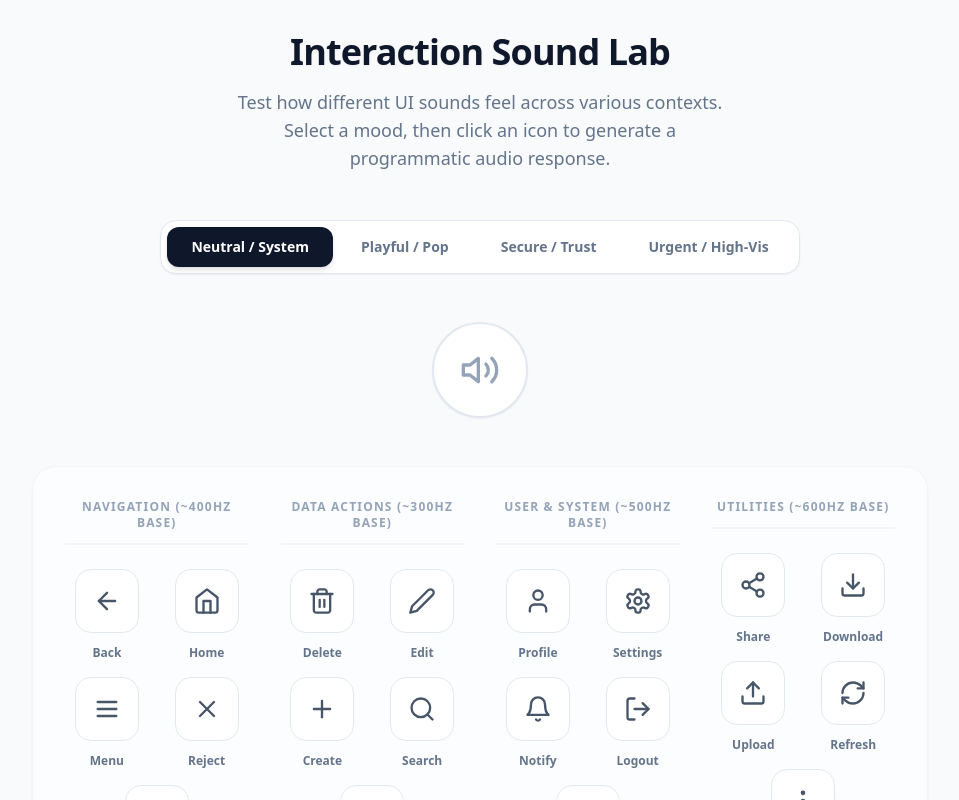
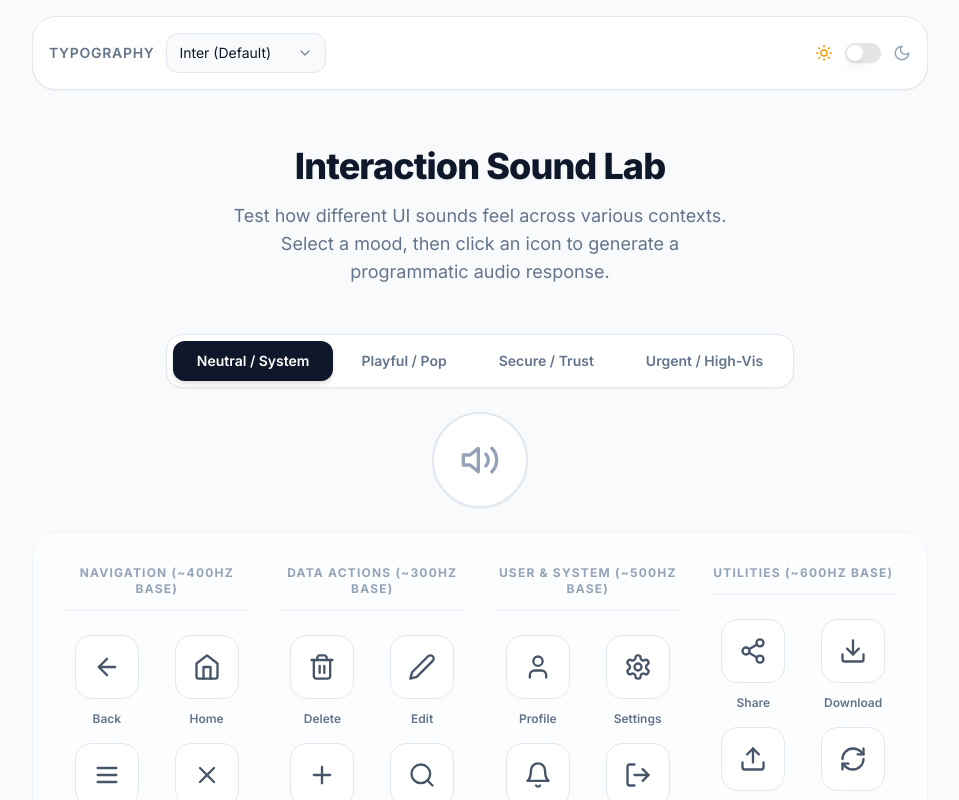
Before and after one commit to suhasnayak7-kraft/music-loop, a React (Vite) app: page / in a window 1280 px wide. Shown: the top 800 px of the page, without its empty margins (160-1119 px from the left). Built offline with nearby package versions, Linux system fonts and the light colour scheme.

Commit message:
feat: Add dark mode toggle, typography selection, and update docs

```diff
--- a/index.html
+++ b/index.html
@@ -1,12 +1,20 @@
 <!DOCTYPE html>
 <html lang="en">
+
 <head>
   <meta charset="UTF-8" />
   <meta name="viewport" content="width=device-width, initial-scale=1.0" />
   <title>Interaction Sound Lab</title>
+  <link rel="preconnect" href="https://fonts.googleapis.com">
+  <link rel="preconnect" href="https://fonts.gstatic.com" crossorigin>
+  <link
+    href="https://fonts.googleapis.com/css2?family=Inter:wght@400;600;700;800&family=Poppins:wght@400;600;700;800&family=Roboto:wght@400;500;700;900&family=Space+Grotesk:wght@400;600;700&family=Urbanist:wght@400;600;700;800&display=swap"
+    rel="stylesheet">
 </head>
+
 <body>
   <div id="root"></div>
   <script type="module" src="/src/main.jsx"></script>
 </body>
+
 </html>
--- a/package.json
+++ b/package.json
@@ -10,6 +10,7 @@
   },
   "dependencies": {
     "@radix-ui/react-select": "^2.2.6",
+    "@radix-ui/react-switch": "^1.2.6",
     "class-variance-authority": "^0.7.1",
     "clsx": "^2.1.1",
     "lucide-react": "^0.344.0",
--- a/src/App.jsx
+++ b/src/App.jsx
@@ -1,6 +1,7 @@
 import React, { useState, useEffect } from 'react';
 import { MOODS } from './constants';
 import { useAudio } from './hooks/useAudio';
+import { HeaderControls } from './components/HeaderControls';
 import { MoodSelector } from './components/MoodSelector';
 import { ActiveVisualizer } from './components/ActiveVisualizer';
 import { IconGrid } from './components/IconGrid';
@@ -9,6 +10,11 @@ export default function App() {
     const [activeMood, setActiveMood] = useState(MOODS[0].id);
     const [activeIcon, setActiveIcon] = useState(null);
     const [isPlaying, setIsPlaying] = useState(false);
+
+    // UI State
+    const [theme, setTheme] = useState('light');
+    const [font, setFont] = useState('font-sans'); // The tailwind typography class
+
     const { init, playTone } = useAudio();
 
     // Initialize audio engine on first interaction to bypass autoplay restrictions
@@ -20,6 +26,15 @@ export default function App() {
         window.addEventListener('click', handleFirstInteraction);
         return () => window.removeEventListener('click', handleFirstInteraction);
     }, [init]);
+
+    // Handle Document Dark Mode Toggle
+    useEffect(() => {
+        if (theme === 'dark') {
+            document.documentElement.classList.add('dark');
+        } else {
+            document.documentElement.classList.remove('dark');
+        }
+    }, [theme]);
 
     const handleIconClick = (iconData, colorClasses) => {
         init(); // Ensure initialized
@@ -34,15 +49,18 @@ export default function App() {
     };
 
     return (
-        <div className="min-h-screen bg-slate-50 text-slate-800 p-8 font-sans selection:bg-pink-200">
-            <div className="max-w-4xl mx-auto space-y-12">
+        <div className={`min-h-screen bg-slate-50 dark:bg-slate-950 text-slate-800 dark:text-slate-100 p-8 pt-4 transition-colors duration-300 selection:bg-pink-200 ${font}`}>
+            <div className="max-w-4xl mx-auto space-y-6">
+
+                {/* Top Controls: Dark Mode & Typography Selectors */}
+                <HeaderControls theme={theme} setTheme={setTheme} font={font} setFont={setFont} />
 
                 {/* Header Section */}
-                <header className="text-center space-y-4">
-                    <h1 className="text-4xl font-extrabold tracking-tight text-slate-900 drop-shadow-sm">
+                <header className="text-center space-y-4 pt-6 pb-6">
+                    <h1 className="text-4xl font-extrabold tracking-tight text-slate-900 dark:text-white drop-shadow-sm transition-colors duration-300">
                         Interaction Sound Lab
                     </h1>
-                    <p className="text-slate-500 max-w-lg mx-auto text-lg">
+                    <p className="text-slate-500 dark:text-slate-400 max-w-lg mx-auto text-lg transition-colors duration-300">
                         Test how different UI sounds feel across various contexts. Select a mood, then click an icon to generate a programmatic audio response.
                     </p>
                 </header>
--- a/src/components/ActiveVisualizer.jsx
+++ b/src/components/ActiveVisualizer.jsx
@@ -18,7 +18,7 @@ export function ActiveVisualizer({ isPlaying, activeIcon }) {
           transition-all duration-300 ease-[cubic-bezier(0.34,1.56,0.64,1)]
           ${isPlaying && activeIcon
                         ? `${activeIcon.colorClasses?.bg || 'bg-slate-500'} text-white shadow-xl scale-[1.15] ${activeIcon.colorClasses?.shadow || ''}`
-                        : 'bg-white border-2 border-slate-200 text-slate-400 shadow-sm'}
+                        : 'bg-white dark:bg-slate-900 border-2 border-slate-200 dark:border-slate-800 text-slate-400 shadow-sm'}
         `}>
                     <ActiveIconComponent size={40} className={isPlaying ? "animate-bounce" : ""} />
                 </div>
--- /dev/null
+++ b/src/components/HeaderControls.jsx
@@ -0,0 +1,41 @@
+import React from 'react';
+import { Select, SelectContent, SelectItem, SelectTrigger, SelectValue } from "@/components/ui/select"
+import { Switch } from "@/components/ui/switch"
+import { Moon, Sun } from 'lucide-react';
+
+export function HeaderControls({ theme, setTheme, font, setFont }) {
+    return (
+        <div className="flex flex-col sm:flex-row items-center justify-between gap-4 bg-white dark:bg-slate-900 p-4 rounded-3xl border border-slate-200 dark:border-slate-800 shadow-sm transition-colors duration-300 w-full mb-8">
+
+            {/* Typography Selector */}
+            <div className="flex items-center gap-3">
+                <span className="text-sm font-semibold text-slate-500 dark:text-slate-400 uppercase tracking-wider">Typography</span>
+                <Select value={font} onValueChange={setFont}>
+                    <SelectTrigger className="w-[160px] bg-slate-50 dark:bg-slate-950 border-slate-200 dark:border-slate-800 text-slate-900 dark:text-slate-100 font-medium rounded-xl h-10 shadow-none focus:ring-slate-400">
+                        <SelectValue placeholder="Select Font" />
+                    </SelectTrigger>
+                    <SelectContent className="rounded-xl border-slate-200 dark:border-slate-800 bg-white dark:bg-slate-900 text-slate-900 dark:text-slate-100">
+                        <SelectItem value="font-sans" className="cursor-pointer font-medium p-2">Inter (Default)</SelectItem>
+                        <SelectItem value="font-poppins" className="cursor-pointer font-medium p-2" style={{ fontFamily: "Poppins" }}>Poppins</SelectItem>
+                        <SelectItem value="font-inter" className="cursor-pointer font-medium p-2" style={{ fontFamily: "Inter" }}>Inter</SelectItem>
+                        <SelectItem value="font-space-grotesk" className="cursor-pointer font-medium p-2" style={{ fontFamily: "Space Grotesk" }}>Space Grotesk</SelectItem>
+                        <SelectItem value="font-roboto" className="cursor-pointer font-medium p-2" style={{ fontFamily: "Roboto" }}>Roboto</SelectItem>
+                        <SelectItem value="font-urbanist" className="cursor-pointer font-medium p-2" style={{ fontFamily: "Urbanist" }}>Urbanist</SelectItem>
+                    </SelectContent>
+                </Select>
+            </div>
+
+            {/* Dark Mode Toggle */}
+            <div className="flex items-center gap-3">
+                <Sun size={18} className={`transition-colors ${theme === 'light' ? 'text-amber-500' : 'text-slate-500'}`} />
+                <Switch
+                    checked={theme === 'dark'}
+                    onCheckedChange={(checked) => setTheme(checked ? 'dark' : 'light')}
+                    className="data-[state=checked]:bg-pink-500"
+                />
+                <Moon size={18} className={`transition-colors ${theme === 'dark' ? 'text-blue-400' : 'text-slate-400'}`} />
+            </div>
+
+        </div>
+    );
+}
--- a/src/components/IconGrid.jsx
+++ b/src/components/IconGrid.jsx
@@ -3,10 +3,10 @@ import { ICON_GRIDS, ACTION_FREQUENCIES } from '../constants';
 
 export function IconGrid({ activeIcon, handleIconClick }) {
     return (
-        <div className="grid grid-cols-1 md:grid-cols-2 lg:grid-cols-4 gap-8 bg-white/50 p-8 rounded-3xl border border-slate-100 shadow-sm backdrop-blur-sm">
+        <div className="grid grid-cols-1 md:grid-cols-2 lg:grid-cols-4 gap-8 bg-white/50 dark:bg-slate-900/50 p-8 rounded-3xl border border-slate-100 dark:border-slate-800 shadow-sm backdrop-blur-sm">
             {ICON_GRIDS.map((grid, groupIdx) => (
                 <div key={groupIdx} className="flex flex-col items-center">
-                    <h3 className="text-xs font-bold text-slate-400 uppercase tracking-widest mb-6 border-b-2 border-slate-100 pb-3 w-full text-center">
+                    <h3 className="text-xs font-bold text-slate-400 dark:text-slate-500 uppercase tracking-widest mb-6 border-b-2 border-slate-100 dark:border-slate-800 pb-3 w-full text-center">
                         {grid.title}
                     </h3>
 
@@ -28,10 +28,10 @@ export function IconGrid({ activeIcon, handleIconClick }) {
                                         className={`
                       group relative w-16 h-16 rounded-2xl flex items-center justify-center
                       transition-all duration-300 ease-[cubic-bezier(0.34,1.56,0.64,1)]
-                      border bg-white
-                      ${!isActive ? `hover:shadow-lg ${colors.border} ${colors.bgHover} hover:-translate-y-2 border-slate-200` : ''}
+                      border bg-white dark:bg-slate-950
+                      ${!isActive ? `hover:shadow-lg ${colors.border} ${colors.bgHover} dark:hover:bg-slate-800 hover:-translate-y-2 border-slate-200 dark:border-slate-800` : ''}
                       active:scale-90 ${colors.bgActive}
-                      ${isActive ? `ring-2 ${colors.ring} ring-offset-4 border-transparent shadow-md` : ''}
+                      ${isActive ? `ring-2 ${colors.ring} ring-offset-4 dark:ring-offset-slate-950 border-transparent shadow-md` : ''}
                     `}
                                     >
                                         <Icon
--- a/src/components/MoodSelector.jsx
+++ b/src/components/MoodSelector.jsx
@@ -8,7 +8,7 @@ export function MoodSelector({ activeMood, setActiveMood }) {
             {/* Mobile Dropdown via Shadcn */}
             <div className="sm:hidden w-full relative">
                 <Select value={activeMood} onValueChange={(val) => setActiveMood(val)}>
-                    <SelectTrigger className="w-full bg-white border-slate-200 text-slate-900 font-semibold rounded-2xl h-14 px-4 shadow-sm">
+                    <SelectTrigger className="w-full bg-white dark:bg-slate-900 border-slate-200 dark:border-slate-800 text-slate-900 dark:text-slate-100 font-semibold rounded-2xl h-14 px-4 shadow-sm">
                         <SelectValue placeholder="Select a mood" />
                     </SelectTrigger>
                     <SelectContent className="rounded-xl">
@@ -22,7 +22,7 @@ export function MoodSelector({ activeMood, setActiveMood }) {
             </div>
 
             {/* Desktop Tabs */}
-            <div className="hidden sm:inline-flex bg-white p-1.5 rounded-2xl shadow-sm border border-slate-200 flex-wrap justify-center gap-1">
+            <div className="hidden sm:inline-flex bg-white dark:bg-slate-900 p-1.5 rounded-2xl shadow-sm border border-slate-200 dark:border-slate-800 flex-wrap justify-center gap-1">
                 {MOODS.map(mood => (
                     <button
                         key={mood.id}
@@ -30,8 +30,8 @@ export function MoodSelector({ activeMood, setActiveMood }) {
                         className={`
               px-6 py-2.5 rounded-xl text-sm font-semibold transition-all duration-300 ease-out flex-1 sm:flex-none
               ${activeMood === mood.id
-                                ? 'bg-slate-900 text-white shadow-md scale-100'
-                                : 'text-slate-500 hover:bg-slate-100 hover:text-slate-900'}
+                                ? 'bg-slate-900 dark:bg-white text-white dark:text-slate-900 shadow-md scale-100'
+                                : 'text-slate-500 dark:text-slate-400 hover:bg-slate-100 dark:hover:bg-slate-800 hover:text-slate-900 dark:hover:text-white'}
             `}
                     >
                         {mood.label}
--- /dev/null
+++ b/src/components/ui/switch.jsx
@@ -0,0 +1,22 @@
+import * as React from "react"
+import * as SwitchPrimitives from "@radix-ui/react-switch"
+
+import { cn } from "@/lib/utils"
+
+const Switch = React.forwardRef(({ className, ...props }, ref) => (
+  <SwitchPrimitives.Root
+    className={cn(
+      "peer inline-flex h-5 w-9 shrink-0 cursor-pointer items-center rounded-full border-2 border-transparent shadow-sm transition-colors focus-visible:outline-none focus-visible:ring-2 focus-visible:ring-ring focus-visible:ring-offset-2 focus-visible:ring-offset-background disabled:cursor-not-allowed disabled:opacity-50 data-[state=checked]:bg-primary data-[state=unchecked]:bg-input",
+      className
+    )}
+    {...props}
+    ref={ref}>
+    <SwitchPrimitives.Thumb
+      className={cn(
+        "pointer-events-none block h-4 w-4 rounded-full bg-background shadow-lg ring-0 transition-transform data-[state=checked]:translate-x-4 data-[state=unchecked]:translate-x-0"
+      )} />
+  </SwitchPrimitives.Root>
+))
+Switch.displayName = SwitchPrimitives.Root.displayName
+
+export { Switch }
--- a/tailwind.config.js
+++ b/tailwind.config.js
@@ -7,6 +7,14 @@ export default {
     ],
     theme: {
         extend: {
+            fontFamily: {
+                sans: ["Inter", "sans-serif"], // Default fallback to Inter when picking "Sans"
+                poppins: ["Poppins", "sans-serif"],
+                inter: ["Inter", "sans-serif"],
+                "space-grotesk": ['space grotesk', "sans-serif"],
+                roboto: ["Roboto", "sans-serif"],
+                urbanist: ["Urbanist", "sans-serif"],
+            },
             borderRadius: {
                 lg: 'var(--radius)',
                 md: 'calc(var(--radius) - 2px)',
```
Also changed, not shown: 3 other files (tests, documents, lock files or other folders). Lines whose indentation alone changed are shown as unchanged.
